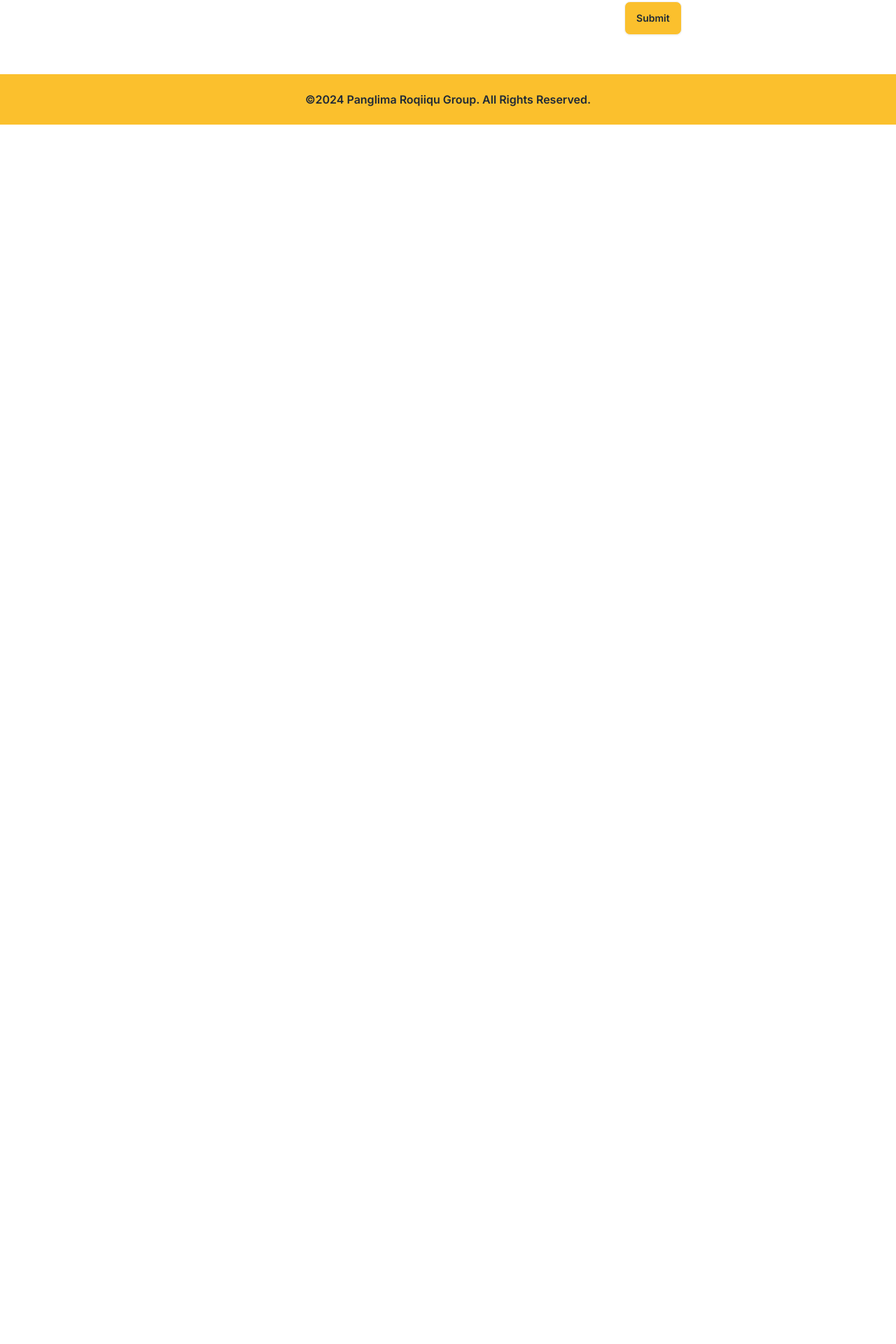
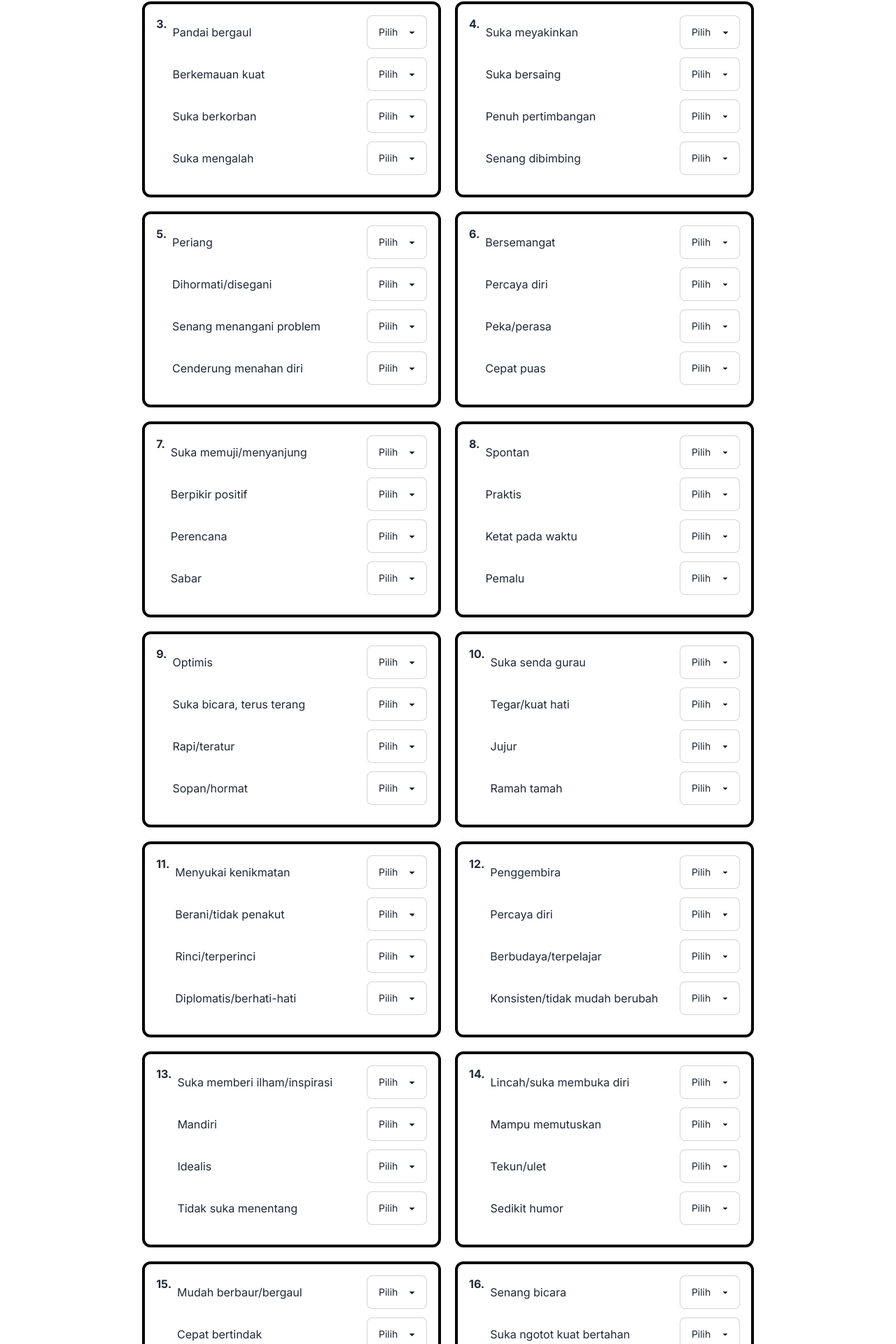
Before and after one commit to Syafar44/discpanglima, a Next.js app: page /Disc in a window 1280 px wide. Shown: the part 726-2646 px from the top of the page at 70% size. Before the commit the page ends 904 px from the top, so only its background shows below. Built offline with nearby package versions, Linux system fonts and the light colour scheme.

Commit message:
update bug soal

```diff
--- a/app/Disc/page.js
+++ b/app/Disc/page.js
@@ -1,4 +1,4 @@
-"use client"
+"use client";
 import { useRef, useState } from "react";
 import Navbar from "../components/Navbar";
 import Footer from "../components/Footer";
@@ -21,6 +21,153 @@ const questions = [
       "Berpendirian teguh",
       "Senang membujuk",
       "Suka kedamaian",
+    ],
+  },
+  {
+    question: "3",
+    options: [
+      "Pandai bergaul",
+      "Berkemauan kuat",
+      "Suka berkorban",
+      "Suka mengalah",
+    ],
+  },
+  {
+    question: "4",
+    options: [
+      "Suka meyakinkan",
+      "Suka bersaing",
+      "Penuh pertimbangan",
+      "Senang dibimbing",
+    ],
+  },
+  {
+    question: "5",
+    options: [
+      "Periang",
+      "Dihormati/disegani",
+      "Senang menangani problem",
+      "Cenderung menahan diri",
+    ],
+  },
+  {
+    question: "6",
+    options: ["Bersemangat", "Percaya diri", "Peka/perasa", "Cepat puas"],
+  },
+  {
+    question: "7",
+    options: [
+      "Suka memuji/menyanjung",
+      "Berpikir positif",
+      "Perencana",
+      "Sabar",
+    ],
+  },
+  {
+    question: "8",
+    options: ["Spontan", "Praktis", "Ketat pada waktu", "Pemalu"],
+  },
+  {
+    question: "9",
+    options: [
+      "Optimis",
+      "Suka bicara, terus terang",
+      "Rapi/teratur",
+      "Sopan/hormat",
+    ],
+  },
+  {
+    question: "10",
+    options: ["Suka senda gurau", "Tegar/kuat hati", "Jujur", "Ramah tamah"],
+  },
+  {
+    question: "11",
+    options: [
+      "Menyukai kenikmatan",
+      "Berani/tidak penakut",
+      "Rinci/terperinci",
+      "Diplomatis/berhati-hati",
+    ],
+  },
+  {
+    question: "12",
+    options: [
+      "Penggembira",
+      "Percaya diri",
+      "Berbudaya/terpelajar",
+      "Konsisten/tidak mudah berubah",
+    ],
+  },
+  {
+    question: "13",
+    options: [
+      "Suka memberi ilham/inspirasi",
+      "Mandiri",
+      "Idealis",
+      "Tidak suka menentang",
+    ],
+  },
+  {
+    question: "14",
+    options: [
+      "Lincah/suka membuka diri",
+      "Mampu memutuskan",
+      "Tekun/ulet",
+      "Sedikit humor",
+    ],
+  },
+  {
+    question: "15",
+    options: [
+      "Mudah berbaur/bergaul",
+      "Cepat bertindak",
+      "Gemar musik, lembut",
+      "Perantara/penengah",
+    ],
+  },
+  {
+    question: "16",
+    options: [
+      "Senang bicara",
+      "Suka ngotot kuat bertahan",
+      "Senang berfikir",
+      "Bersikap toleran",
+    ],
+  },
+  {
+    question: "17",
+    options: [
+      "Lincah bersemangat",
+      "Senang membimbing",
+      "Pendengar yang baik",
+      "Setia/tidak gampang berubah",
+    ],
+  },
+  {
+    question: "18",
+    options: [
+      "Lucu/humor",
+      "Suka memimpin",
+      "Berfikir matematis",
+      "Mudah menerima saran",
+    ],
+  },
+  {
+    question: "19",
+    options: [
+      "Terkenal luas/populer",
+      "Produktif/menghasilkan",
+      "Perfeksionis",
+      "Suka mengijinkan/memperbolehkan",
+    ],
+  },
+  {
+    question: "20",
+    options: [
+      "Bersemangat gembira",
+      "Berani/tidak gampang takut",
+      "Berkelakuan tenang/kalem",
+      "Berpendirian tetap",
     ],
   },
 ];
```
